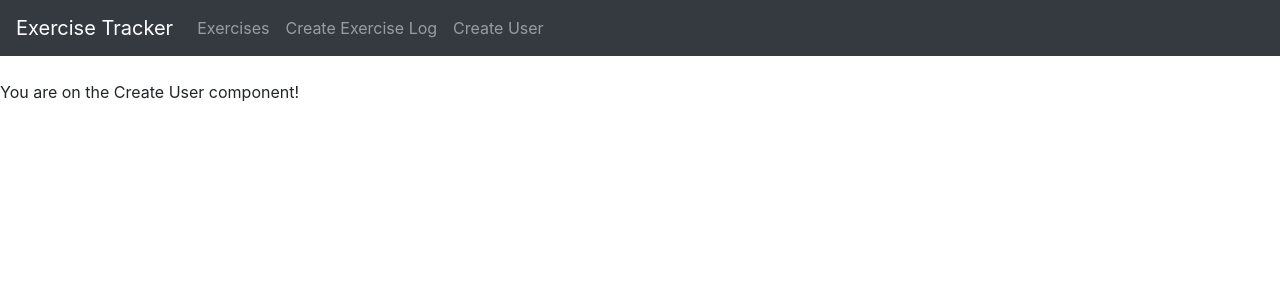
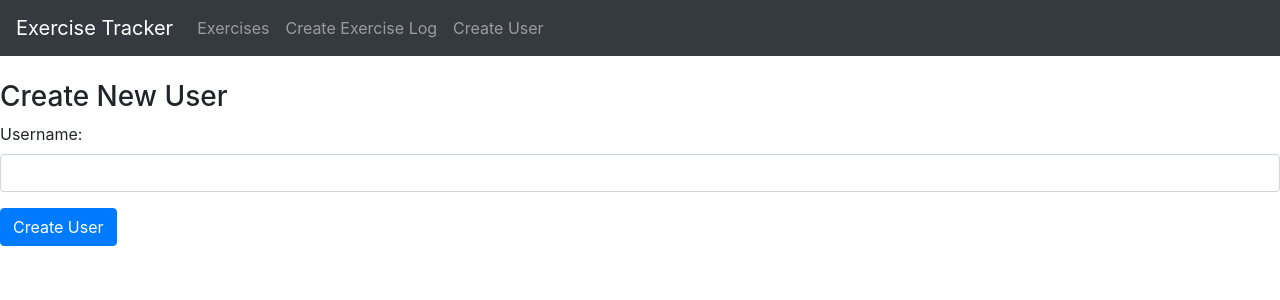
Before and after one commit to konradgryt/mern-exercise-tracker, a React (Create React App) app: page /user in a window 1280 px wide. Shown: the top 300 px of the page. Built offline with nearby package versions, Linux system fonts and the light colour scheme.

Commit message:
Add CreateUser component form

```diff
--- a/src/components/create-exercise.component.js
+++ b/src/components/create-exercise.component.js
@@ -64,7 +64,7 @@
       date: this.state.date,
     }
 
-    console.log(exercise);
+    console.table(exercise);
 
     window.location = '/';
   }
--- a/src/components/create-user.component.js
+++ b/src/components/create-user.component.js
@@ -1,11 +1,52 @@
 import React, { Component} from 'react';
 
 export default class CreateUser extends Component {
+  constructor(props) {
+    super(props)
+
+    this.onChangeUserName = this.onChangeUserName.bind(this);
+    this.onSubmit = this.onSubmit.bind(this);
+
+    this.state = {
+      username: ''
+    }
+  }
+
+  onChangeUserName(e) {
+    this.setState({
+      username: e.target.value
+    })
+  }
+
+  onSubmit(e) {
+    e.preventDefault();
+
+    const user = {
+      username: this.state.username
+    }
+
+    console.log(user);
+
+    this.setState({
+      username: ''
+    });
+  }
+
+
   render() {
     return(
       <div>
-        <p>You are on the Create User component!</p>
-      </div>
+        <h3>Create New User</h3>
+        <form onSubmit={this.onSubmit}>
+          <div className="form-group">
+            <label>Username: </label>
+            <input type="text" required className="form-control" value={this.state.username} onChange={this.onChangeUserName} />
+          </div>
+          <div className="form-group">
+            <input type="submit" value="Create User" className="btn btn-primary" />
+          </div>
+        </form>
+       </div>
     )
   }
 }
```
